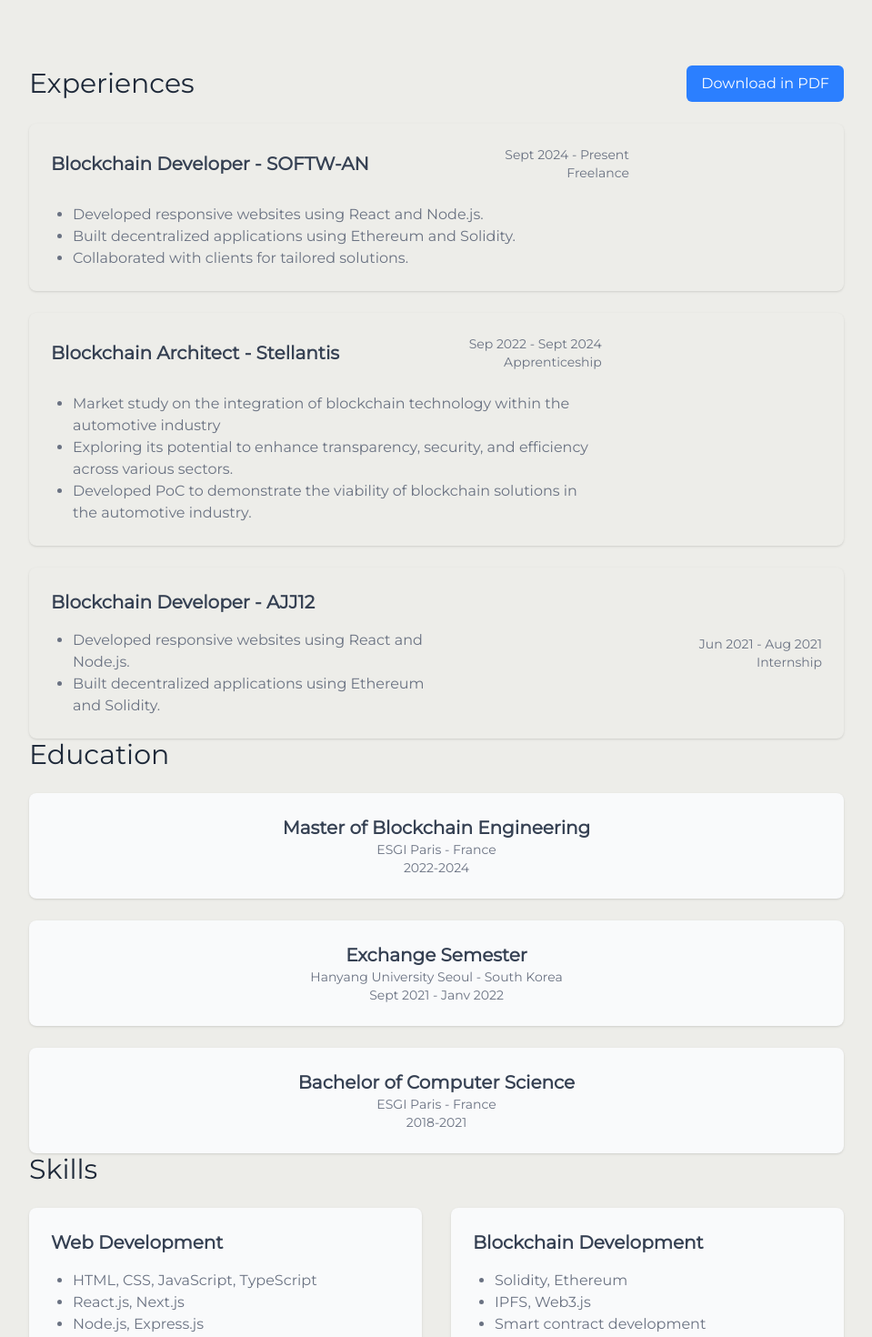
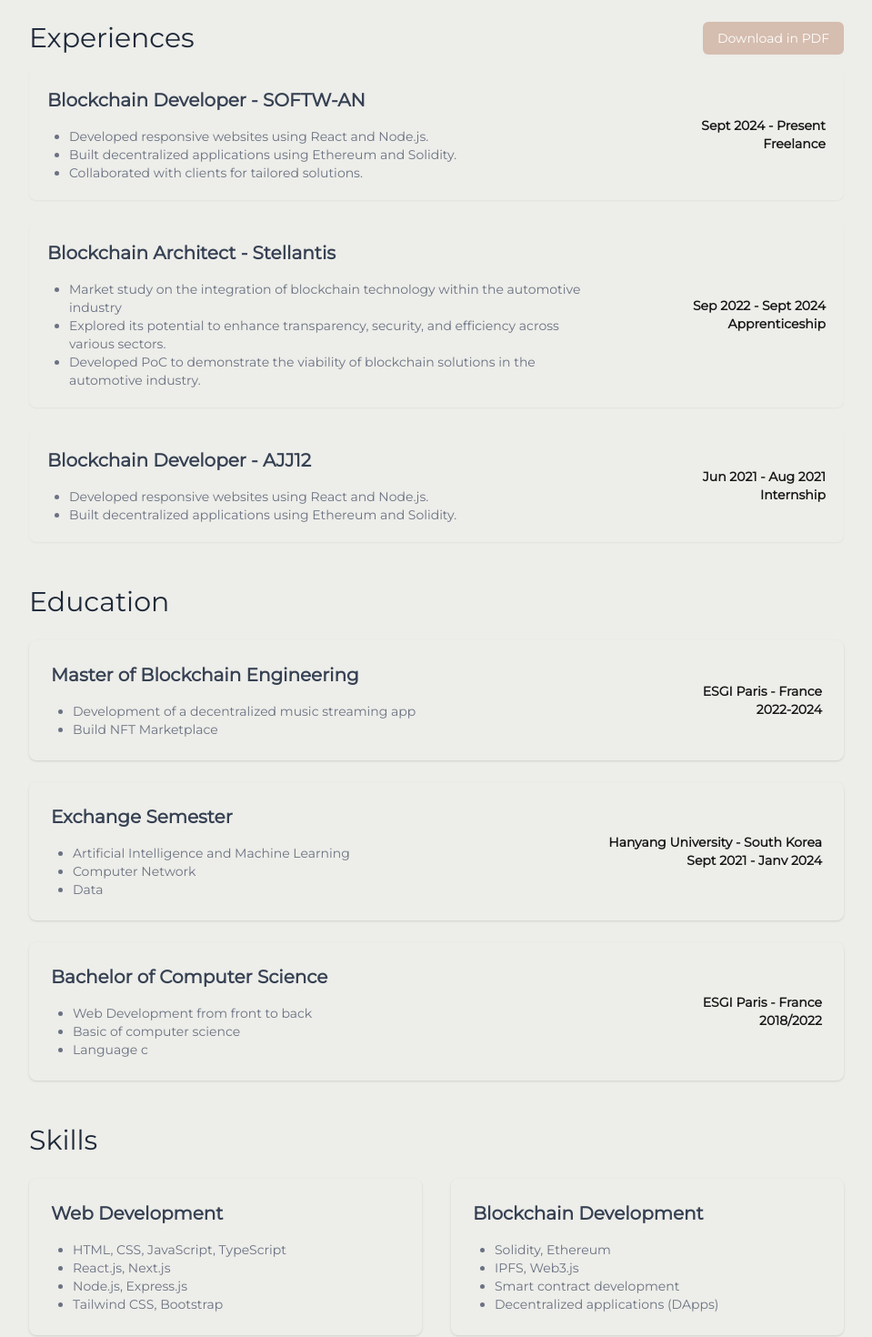
Before and after one commit to niceyy-dev/Portfolio, a Next.js app: page /about in a window 1280 px wide. Shown: the part 1000-2470 px from the top of the page at 91% size, without its empty margins (160-1119 px from the left). Built offline with nearby package versions, Linux system fonts and the light colour scheme.

Commit message:
unifiation style resume

```diff
--- a/app/about/page.tsx
+++ b/app/about/page.tsx
@@ -83,7 +83,10 @@ function About() {
       <hr className="border-t-2 border-gray-300 my-6 w-1/2 mx-auto" />
 
       {/* Section Resume */}
-      <div ref={resumeRef}>
+      <div
+        ref={resumeRef}
+        className="min-h-screen flex flex-col items-center justify-center px-8 sm:px-20 bg-custom"
+      >
         <Resume />
       </div>
     </div>
--- a/components/Resume.tsx
+++ b/components/Resume.tsx
@@ -2,35 +2,25 @@ import React from "react";
 
 function Resume() {
   return (
-    // <div className="flex flex-col items-center justify-center px-8 sm:px-20 bg-custom">
-    <div className="w-full max-w-4xl mx-auto py-10 space-y-12 font-montserrat">
-      <h4 className="font-safira-march mb-8 self-start animate-fadeInLeft about-title">
+    <div className="w-full max-w-4xl mx-auto py-10 space-y-12 font-montserrat text-sm">
+      <h4 className="font-safira-march self-start animate-fadeInLeft about-subtitle">
         Resume
       </h4>
       {/* Experience Section */}
       <div id="resume-content">
-        <div className="flex items-center justify-between mb-6">
-          {/* Heading */}
+        <div className="flex items-center justify-between mb-4">
           <h2 className="text-3xl font-medium text-gray-800">Experiences</h2>
-          {/* Button to the right */}
-          <button className="bg-blue-500 text-white px-4 py-2 rounded-md hover:bg-blue-600">
+          <button className="bg-[#D5BDAF] text-white px-4 py-2 rounded-md hover:bg-[#E3D5CA]">
             Download in PDF
           </button>
         </div>
         <div className="space-y-6">
           {/* Experience 1 */}
-          <div className="flex flex-col sm:flex-row justify-between items-start sm:items-center space-y-4 sm:space-y-0 p-6 rounded-lg shadow-sm hover:shadow-md transition-shadow">
-            <div className="sm:w-3/4">
-              <div className="flex items-center justify-between mb-6">
-                <h3 className="text-xl font-semibold text-gray-700">
-                  Blockchain Developer - SOFTW-AN
-                </h3>
-                <div className="ml-auto text-right sm:w-1/4">
-                  {/* ml-auto pour pousser la section tout à droite */}
-                  <p className="text-gray-500 text-sm">Sept 2024 - Present</p>
-                  <p className="text-gray-500 text-sm">Freelance</p>
-                </div>
-              </div>
+          <div className="flex flex-col sm:flex-row justify-between items-start sm:items-center space-y-4 sm:space-y-0 p-5 rounded-lg shadow-xs hover:shadow-md transition-shadow">
+            <div className="sm:w-4/5">
+              <h3 className="text-xl font-semibold text-gray-700">
+                Blockchain Developer - SOFTW-AN
+              </h3>
               <ul className="text-gray-500 list-disc pl-6 mt-4">
                 <li>Developed responsive websites using React and Node.js.</li>
                 <li>
@@ -39,31 +29,25 @@ function Resume() {
                 <li>Collaborated with clients for tailored solutions.</li>
               </ul>
             </div>
+            <div className="sm:w-1/5 text-right">
+              <p className="font-bold text-sm">Sept 2024 - Present</p>
+              <p className="font-bold text-sm">Freelance</p>
+            </div>
           </div>
 
           {/* Experience 2 */}
-          <div className="flex flex-col sm:flex-row justify-between items-start sm:items-center space-y-4 sm:space-y-0 p-6 rounded-lg shadow-sm hover:shadow-md transition-shadow">
-            <div className="w-5/7">
-              {" "}
-              {/* L'élément principal prend 5/7 de la largeur */}
-              <div className="flex items-center justify-between mb-6">
-                <h3 className="text-xl font-semibold text-gray-700">
-                  Blockchain Architect - Stellantis
-                </h3>
-                <div className="ml-auto text-right">
-                  {" "}
-                  {/* Utiliser ml-auto pour pousser l'élément à droite */}
-                  <p className="text-gray-500 text-sm">Sep 2022 - Sept 2024</p>
-                  <p className="text-gray-500 text-sm">Apprenticeship</p>
-                </div>
-              </div>
+          <div className="flex flex-col sm:flex-row justify-between items-start sm:items-center space-y-4 sm:space-y-0 p-5 rounded-lg shadow-xs hover:shadow-md transition-shadow">
+            <div className="sm:w-5/6">
+              <h4 className="text-xl font-semibold text-gray-700">
+                Blockchain Architect - Stellantis
+              </h4>
               <ul className="text-gray-500 list-disc pl-6 mt-4">
                 <li>
                   Market study on the integration of blockchain technology
                   within the automotive industry
                 </li>
                 <li>
-                  Exploring its potential to enhance transparency, security, and
+                  Explored its potential to enhance transparency, security, and
                   efficiency across various sectors.
                 </li>
                 <li>
@@ -72,14 +56,18 @@ function Resume() {
                 </li>
               </ul>
             </div>
+            <div className="sm:w-2/6 text-right">
+              <p className="text-sm font-bold">Sep 2022 - Sept 2024</p>
+              <p className="text-sm font-bold">Apprenticeship</p>
+            </div>
           </div>
 
           {/* Experience 3 */}
-          <div className="flex flex-col sm:flex-row justify-between items-start sm:items-center space-y-4 sm:space-y-0 p-6 rounded-lg shadow-sm hover:shadow-md transition-shadow">
-            <div className="sm:w-2/4">
-              <h3 className="text-xl font-semibold text-gray-700">
+          <div className="flex flex-col sm:flex-row justify-between items-start sm:items-center space-y-4 sm:space-y-0 p-5 rounded-lg shadow-xs hover:shadow-md transition-shadow">
+            <div className="sm:w-5/6">
+              <h4 className="text-xl font-bold text-gray-700">
                 Blockchain Developer - AJJ12
-              </h3>
+              </h4>
               <ul className="text-gray-500 list-disc pl-6 mt-4">
                 <li>Developed responsive websites using React and Node.js.</li>
                 <li>
@@ -87,59 +75,76 @@ function Resume() {
                 </li>
               </ul>
             </div>
-            <div className="sm:w-2/4 text-right">
-              <p className="text-gray-500 text-sm">Jun 2021 - Aug 2021</p>
-              <p className="text-gray-500 text-sm">Internship</p>
+            <div className="sm:w-1/6 text-right">
+              <p className="font-bold text-sm">Jun 2021 - Aug 2021</p>
+              <p className="font-bold text-sm">Internship</p>
             </div>
           </div>
         </div>
-
         {/* Education Section */}
-        <div>
+        <div className="mt-12">
           <h2 className="text-3xl font-medium text-gray-800 mb-6">Education</h2>
           <div className="space-y-6">
             {/* Education 1 */}
-            <div className="flex flex-col sm:flex-row justify-center sm:justify-between items-center space-y-4 sm:space-y-0 bg-gray-50 p-6 rounded-lg shadow-sm hover:shadow-md transition-shadow">
-              <div className="sm:w-full text-center">
-                <h3 className="text-xl font-semibold text-gray-700">
+            <div className="flex flex-col sm:flex-row justify-between items-start sm:items-center space-y-4 sm:space-y-0 p-6 rounded-lg shadow-sm hover:shadow-md transition-shadow">
+              <div className="sm:w-4/6">
+                <h4 className="text-xl font-semibold text-gray-700">
                   Master of Blockchain Engineering
-                </h3>
-                <p className="text-gray-500 text-sm">ESGI Paris - France</p>
-                <p className="text-gray-500 text-sm">2022-2024</p>
+                </h4>
+                <ul className="text-gray-500 list-disc pl-6 mt-4">
+                  <li>Development of a decentralized music streaming app</li>
+                  <li>Build NFT Marketplace</li>
+                </ul>
+              </div>
+              <div className="sm:w-2/6 text-right">
+                <p className="text-sm font-bold">ESGI Paris - France</p>
+                <p className="text-sm font-bold">2022-2024</p>
               </div>
             </div>
-
             {/* Education 2 */}
-            <div className="flex flex-col sm:flex-row justify-center sm:justify-between items-center space-y-4 sm:space-y-0 bg-gray-50 p-6 rounded-lg shadow-sm hover:shadow-md transition-shadow">
-              <div className="sm:w-full text-center">
-                <h3 className="text-xl font-semibold text-gray-700">
+            <div className="flex flex-col sm:flex-row justify-between items-start sm:items-center space-y-4 sm:space-y-0 p-6 rounded-lg shadow-sm hover:shadow-md transition-shadow">
+              <div className="sm:w-4/6">
+                <h4 className="text-xl font-semibold text-gray-700">
                   Exchange Semester
-                </h3>
-                <p className="text-gray-500 text-sm">
-                  Hanyang University Seoul - South Korea
+                </h4>
+                <ul className="text-gray-500 list-disc pl-6 mt-4">
+                  <li>Artificial Intelligence and Machine Learning</li>
+                  <li>Computer Network</li>
+                  <li>Data</li>
+                </ul>
+              </div>
+              <div className="sm:w-2/6 text-right">
+                <p className="text-sm font-bold">
+                  Hanyang University - South Korea
                 </p>
-                <p className="text-gray-500 text-sm">Sept 2021 - Janv 2022</p>
+                <p className="text-sm font-bold">Sept 2021 - Janv 2024</p>
               </div>
             </div>
-
             {/* Education 3 */}
-            <div className="flex flex-col sm:flex-row justify-center sm:justify-between items-center space-y-4 sm:space-y-0 bg-gray-50 p-6 rounded-lg shadow-sm hover:shadow-md transition-shadow">
-              <div className="sm:w-full text-center">
-                <h3 className="text-xl font-semibold text-gray-700">
+            <div className="flex flex-col sm:flex-row justify-between items-start sm:items-center space-y-4 sm:space-y-0 p-6 rounded-lg shadow-sm hover:shadow-md transition-shadow">
+              <div className="sm:w-4/6">
+                <h4 className="text-xl font-semibold text-gray-700">
                   Bachelor of Computer Science
-                </h3>
-                <p className="text-gray-500 text-sm">ESGI Paris - France</p>
-                <p className="text-gray-500 text-sm">2018-2021</p>
+                </h4>
+                <ul className="text-gray-500 list-disc pl-6 mt-4">
+                  <li>Web Development from front to back</li>
+                  <li>Basic of computer science</li>
+                  <li>Language c</li>
+                </ul>
+              </div>
+              <div className="sm:w-2/6 text-right">
+                <p className="text-sm font-bold">ESGI Paris - France</p>
+                <p className="text-sm font-bold">2018/2022</p>
               </div>
             </div>
           </div>
         </div>
 
         {/* Skills Section */}
-        <div>
+        <div className="mt-12">
           <h2 className="text-3xl font-medium text-gray-800 mb-6">Skills</h2>
           <div className="grid grid-cols-1 sm:grid-cols-2 gap-8">
-            <div className="bg-gray-50 p-6 rounded-lg shadow-sm hover:shadow-md transition-shadow">
+            <div className=" p-6 rounded-lg shadow-sm hover:shadow-md transition-shadow">
               <h3 className="text-xl font-semibold text-gray-700 mb-4">
                 Web Development
               </h3>
@@ -150,7 +155,7 @@ function Resume() {
                 <li>Tailwind CSS, Bootstrap</li>
               </ul>
             </div>
-            <div className="bg-gray-50 p-6 rounded-lg shadow-sm hover:shadow-md transition-shadow">
+            <div className="p-6 rounded-lg shadow-sm hover:shadow-md transition-shadow">
               <h3 className="text-xl font-semibold text-gray-700 mb-4">
                 Blockchain Development
               </h3>
@@ -165,18 +170,18 @@ function Resume() {
         </div>
 
         {/* Certifications Section */}
-        <div>
+        <div className="mt-12">
           <h2 className="text-3xl font-medium text-gray-800 mb-6">
             Certifications
           </h2>
           <div className="space-y-4">
-            <div className="bg-gray-50 p-6 rounded-lg shadow-sm hover:shadow-md transition-shadow">
+            <div className=" p-6 rounded-lg shadow-sm hover:shadow-md transition-shadow">
               <h3 className="text-xl font-semibold text-gray-700">
                 Certified Ethereum Developer - 2022
               </h3>
               <p className="text-gray-500">Issued by: Blockchain Council</p>
             </div>
-            <div className="bg-gray-50 p-6 rounded-lg shadow-sm hover:shadow-md transition-shadow">
+            <div className="p-6 rounded-lg shadow-sm hover:shadow-md transition-shadow">
               <h3 className="text-xl font-semibold text-gray-700">
                 Full Stack Web Developer Certification - 2021
               </h3>
@@ -185,7 +190,6 @@ function Resume() {
           </div>
         </div>
       </div>
-      //{" "}
     </div>
   );
 }
```
